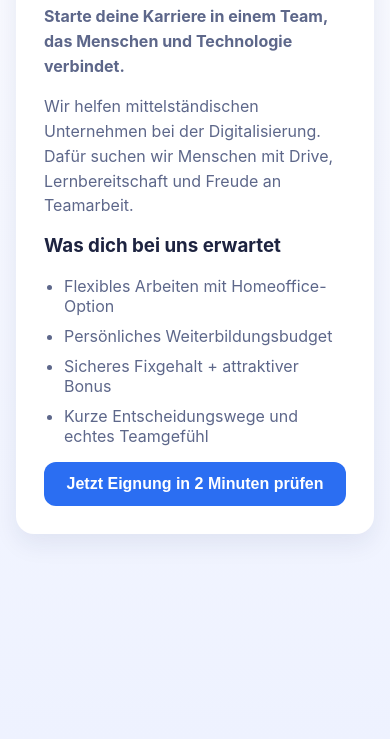
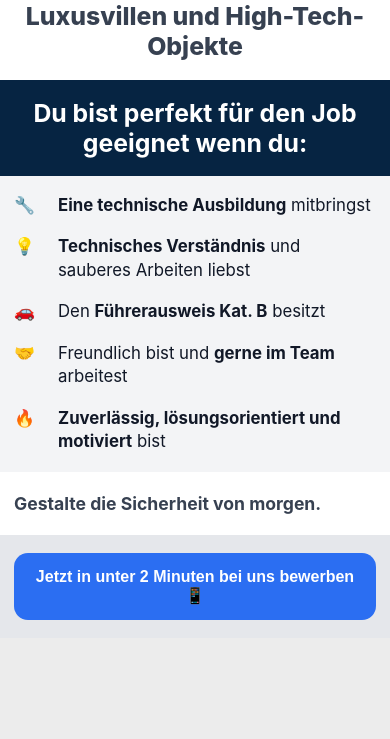
Before and after one commit to LivioMAG/Funnel, a plain HTML site: page index.html in a window 390 px wide. Shown: the part 105-844 px from the top of the page. Drawn offline with Linux system fonts and the light colour scheme.

Commit message:
Redesign landing page into 5 mobile-first sections

```diff
--- a/index.html
+++ b/index.html
@@ -6,13 +6,14 @@
     <title>Recruiting Funnel</title>
     <style>
       :root {
-        --bg: #f5f7ff;
+        --bg: #ececec;
         --card: #ffffff;
-        --text: #1d2340;
-        --muted: #5d678a;
-        --accent: #2b6ef2;
-        --accent-soft: #e9efff;
-        --radius: 18px;
+        --text: #0f172a;
+        --muted: #374151;
+        --accent: #1f56c2;
+        --accent-soft: #dce7ff;
+        --navy: #062442;
+        --radius: 16px;
       }
 
       * {
@@ -23,23 +24,92 @@
         margin: 0;
         font-family: Inter, system-ui, -apple-system, Segoe UI, Roboto, sans-serif;
         color: var(--text);
-        background: linear-gradient(180deg, #f9faff 0%, #eef2ff 100%);
+        background: var(--bg);
         min-height: 100vh;
       }
 
       .container {
-        max-width: 860px;
+        max-width: 760px;
         margin: 0 auto;
-        padding: 32px 16px 56px;
+        padding: 0 0 56px;
       }
 
-      .hero,
+      .landing-page,
       .card {
         background: var(--card);
-        border-radius: var(--radius);
-        box-shadow: 0 10px 25px rgba(21, 41, 92, 0.08);
-        padding: 28px;
-        margin-bottom: 20px;
+        margin-bottom: 16px;
+      }
+
+      .landing-page {
+        overflow: hidden;
+      }
+
+      .part {
+        padding: 20px 16px;
+      }
+
+      .part-1 {
+        text-align: center;
+        background: #fff;
+      }
+
+      .part-kicker {
+        margin: 0 0 8px;
+        font-weight: 600;
+        color: #6b7280;
+      }
+
+      .part-1 p {
+        margin: 0;
+        font-size: 1.9rem;
+        line-height: 1.2;
+        font-weight: 800;
+      }
+
+      .part-2 {
+        background: var(--navy);
+        color: #fff;
+        text-align: center;
+      }
+
+      .part-2 h2 {
+        margin: 0;
+        font-size: 2rem;
+      }
+
+      .part-3 {
+        background: #f3f4f6;
+      }
+
+      .checks {
+        list-style: none;
+        padding: 0;
+        margin: 0;
+        display: grid;
+        gap: 18px;
+      }
+
+      .checks li {
+        margin: 0;
+        color: #111827;
+        font-size: 1.05rem;
+        line-height: 1.4;
+        display: grid;
+        grid-template-columns: 34px 1fr;
+        gap: 10px;
+      }
+
+      .part-4 {
+        background: #fff;
+      }
+
+      .part-4 p {
+        margin: 0;
+        font-size: 1.1rem;
+      }
+
+      .part-5 {
+        background: #e5e7eb;
       }
 
       h1,
@@ -69,8 +139,8 @@
       .button {
         width: 100%;
         border: 0;
-        border-radius: 12px;
-        padding: 13px 16px;
+        border-radius: 14px;
+        padding: 15px 16px;
         font-size: 1rem;
         font-weight: 650;
         cursor: pointer;
@@ -158,11 +228,56 @@
         font-weight: 600;
         margin-bottom: 10px;
       }
+
+      .card {
+        border-radius: var(--radius);
+        box-shadow: 0 6px 20px rgba(21, 41, 92, 0.08);
+        padding: 24px 18px;
+        margin: 16px;
+      }
+
+      @media (max-width: 640px) {
+        .part {
+          padding: 18px 14px;
+        }
+
+        .part-1 p,
+        .part-2 h2 {
+          font-size: 1.55rem;
+        }
+      }
     </style>
   </head>
   <body>
     <main class="container" id="app">
-      <section class="hero" id="company-card"></section>
+      <section class="landing-page" id="landing-page">
+        <section class="part part-1">
+          <p class="part-kicker">www.offene-stellenanzeige.ch</p>
+          <p>Deine nächste Baustelle?<br />Luxusvillen und High-Tech-Objekte</p>
+        </section>
+
+        <section class="part part-2">
+          <h2>Du bist perfekt für den Job geeignet wenn du:</h2>
+        </section>
+
+        <section class="part part-3">
+          <ul class="checks">
+            <li><span>🔧</span><span><strong>Eine technische Ausbildung</strong> mitbringst</span></li>
+            <li><span>💡</span><span><strong>Technisches Verständnis</strong> und sauberes Arbeiten liebst</span></li>
+            <li><span>🚗</span><span>Den <strong>Führerausweis Kat. B</strong> besitzt</span></li>
+            <li><span>🤝</span><span>Freundlich bist und <strong>gerne im Team</strong> arbeitest</span></li>
+            <li><span>🔥</span><span><strong>Zuverlässig, lösungsorientiert und motiviert</strong> bist</span></li>
+          </ul>
+        </section>
+
+        <section class="part part-4">
+          <p><strong>Gestalte die Sicherheit von morgen.</strong></p>
+        </section>
+
+        <section class="part part-5">
+          <button class="button button-primary" id="landing-cta">Jetzt in unter 2 Minuten bei uns bewerben 📱</button>
+        </section>
+      </section>
 
       <section class="card hidden" id="intro-card">
         <h2 id="intro-title"></h2>
@@ -220,7 +335,8 @@
       let score = 0;
 
       const el = {
-        companyCard: document.getElementById('company-card'),
+        landingPage: document.getElementById('landing-page'),
+        landingCta: document.getElementById('landing-cta'),
         introCard: document.getElementById('intro-card'),
         introTitle: document.getElementById('intro-title'),
         introText: document.getElementById('intro-text'),
@@ -248,32 +364,10 @@
       };
 
       function showOnly(section) {
-        [el.introCard, el.questionsCard, el.resultCard, el.contactCard, el.successCard].forEach((card) => {
+        [el.landingPage, el.introCard, el.questionsCard, el.resultCard, el.contactCard, el.successCard].forEach((card) => {
           card.classList.add('hidden');
         });
         section.classList.remove('hidden');
-      }
-
-      function renderCompany() {
-        const { company } = config;
-        document.title = config.meta.pageTitle;
-        document.documentElement.style.setProperty('--accent', config.meta.themeColor);
-
-        el.companyCard.innerHTML = `
-          <h1>${company.name}</h1>
-          <p><strong>${company.headline}</strong></p>
-          <p>${company.description}</p>
-          <h3>${company.benefitsTitle}</h3>
-          <ul>
-            ${company.benefits.map((benefit) => `<li>${benefit}</li>`).join('')}
-          </ul>
-          <button class="button button-primary" id="company-cta">${company.ctaLabel}</button>
-        `;
-
-        document.getElementById('company-cta').addEventListener('click', () => {
-          showOnly(el.introCard);
-          window.scrollTo({ top: 0, behavior: 'smooth' });
-        });
       }
 
       function renderIntro() {
@@ -349,6 +443,11 @@
       }
 
       function wireEvents() {
+        el.landingCta.addEventListener('click', () => {
+          showOnly(el.introCard);
+          window.scrollTo({ top: 0, behavior: 'smooth' });
+        });
+
         el.startBtn.addEventListener('click', () => {
           currentQuestionIndex = 0;
           showOnly(el.questionsCard);
@@ -405,7 +504,8 @@
           return;
         }
 
-        renderCompany();
+        document.title = config.meta.pageTitle;
+        document.documentElement.style.setProperty('--accent', config.meta.themeColor);
         renderIntro();
         renderContact();
         renderSuccess();
```
